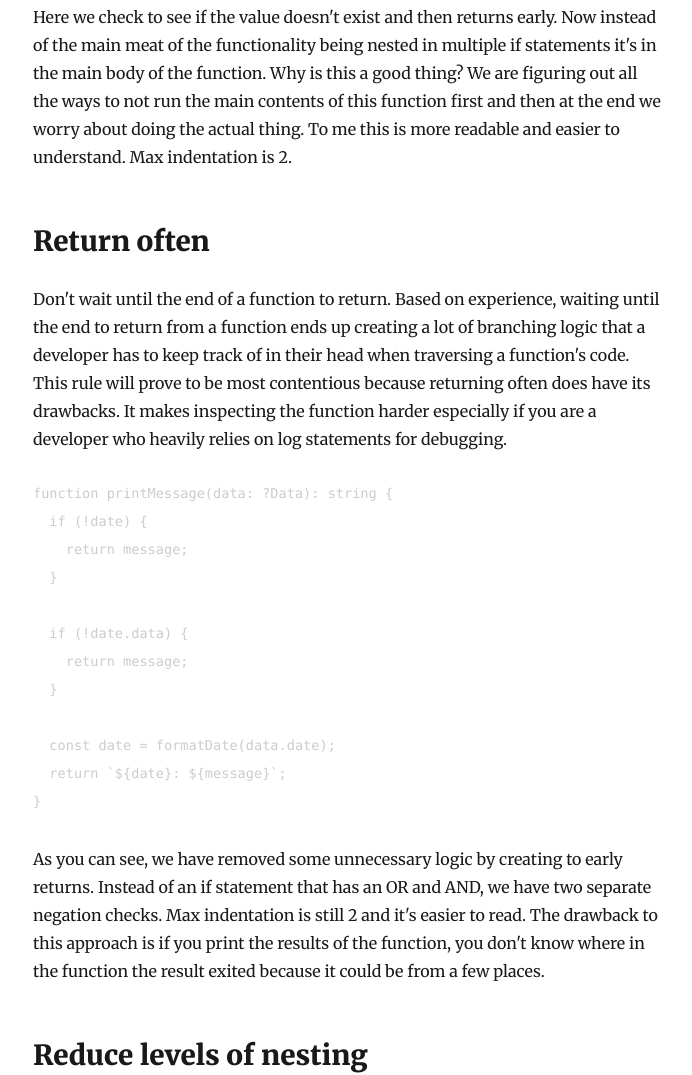
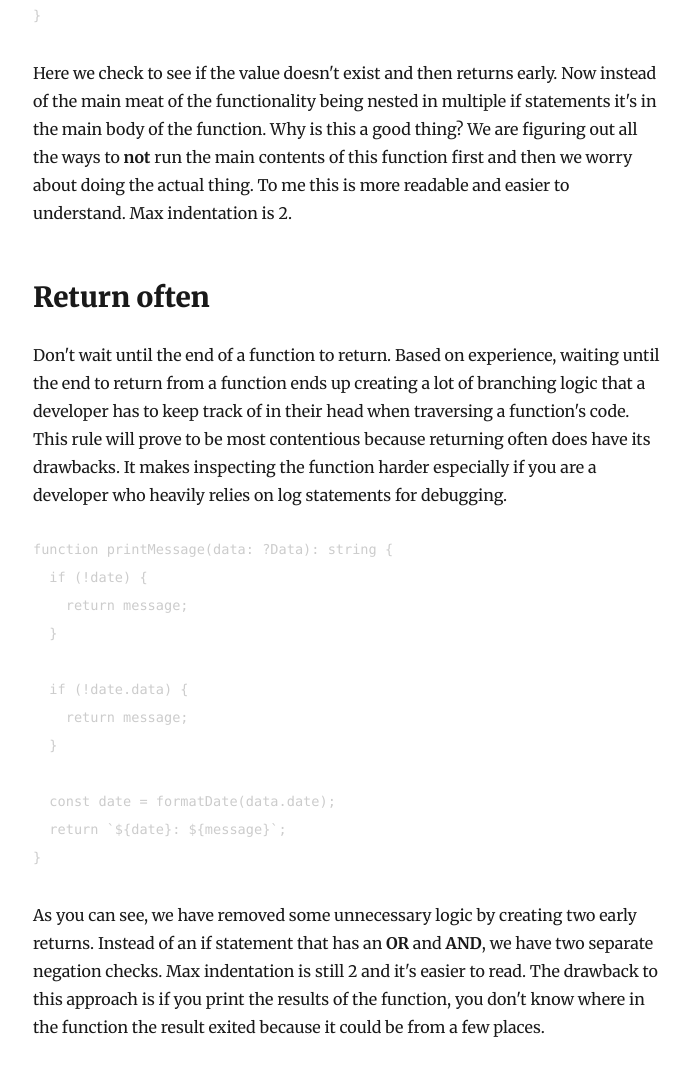
Before and after one commit to neurosnap/erock.io, a Gatsby site: page /three-rules-for-refactoring-functions/ in a window 1280 px wide. Shown: the part 1639-2714 px from the top of the page, without its empty margins (292-984 px from the left). Built offline with nearby package versions, Linux system fonts and the light colour scheme; Gatsby itself is replaced by a stand-in of ours; some packages are replaced by stand-ins of ours; code samples lack their colours.

Commit message:
article updates

````diff
--- a/content/blog/three-rules-for-refactoring-functions/index.md
+++ b/content/blog/three-rules-for-refactoring-functions/index.md
@@ -43,7 +43,9 @@ function printMessage(data: ?Data): string {
 ```
 
 In the above example we are checking to see if a nested value exists and if it
-does we do the meat of the functionality there. Max indendation is 3.
+does we do the meat of the functionality there. For this example it seems
+innocuous, but the meat of this function is buried in conditional logic that
+makes it harder to read and understand. Max indendation is 3.
 
 ```js
 function printMessage(data: ?Data): string {
@@ -59,9 +61,9 @@ function printMessage(data: ?Data): string {
 Here we check to see if the value doesn't exist and then returns early. Now
 instead of the main meat of the functionality being nested in multiple if
 statements it's in the main body of the function. Why is this a good thing? We
-are figuring out all the ways to not run the main contents of this function
-first and then at the end we worry about doing the actual thing. To me this is
-more readable and easier to understand. Max indentation is 2.
+are figuring out all the ways to **not** run the main contents of this function
+first and then we worry about doing the actual thing. To me this is more
+readable and easier to understand. Max indentation is 2.
 
 ## Return often
 
@@ -88,12 +90,12 @@ function printMessage(data: ?Data): string {
 }
 ```
 
-As you can see, we have removed some unnecessary logic by creating to early
-returns. Instead of an if statement that has an OR and AND, we have two separate
-negation checks. Max indentation is still 2 and it's easier to read. The
-drawback to this approach is if you print the results of the function, you don't
-know where in the function the result exited because it could be from a few
-places.
+As you can see, we have removed some unnecessary logic by creating two early
+returns. Instead of an if statement that has an **OR** and **AND**, we have two
+separate negation checks. Max indentation is still 2 and it's easier to read.
+The drawback to this approach is if you print the results of the function, you
+don't know where in the function the result exited because it could be from a
+few places.
 
 ## Reduce levels of nesting
 
````
